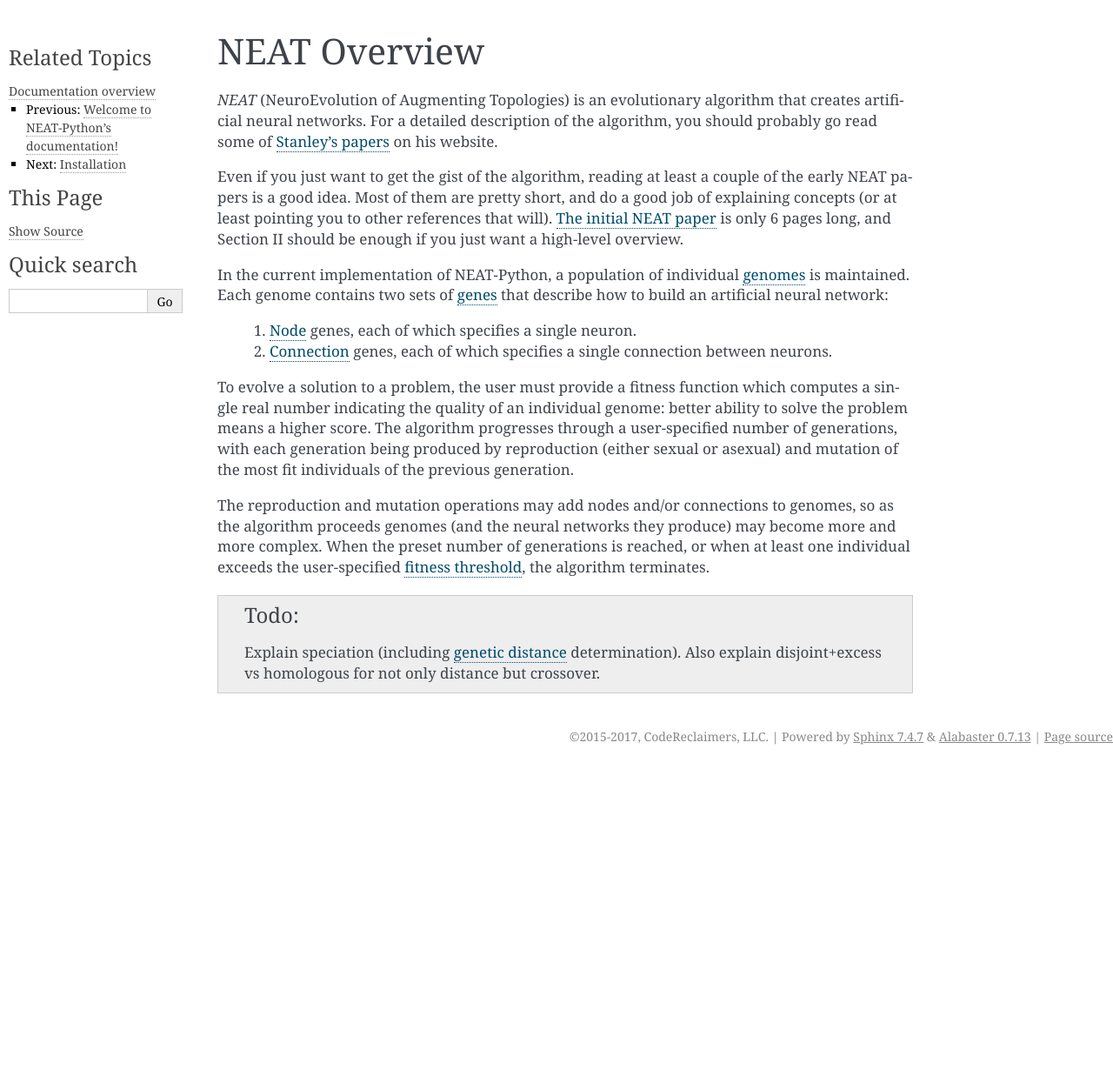
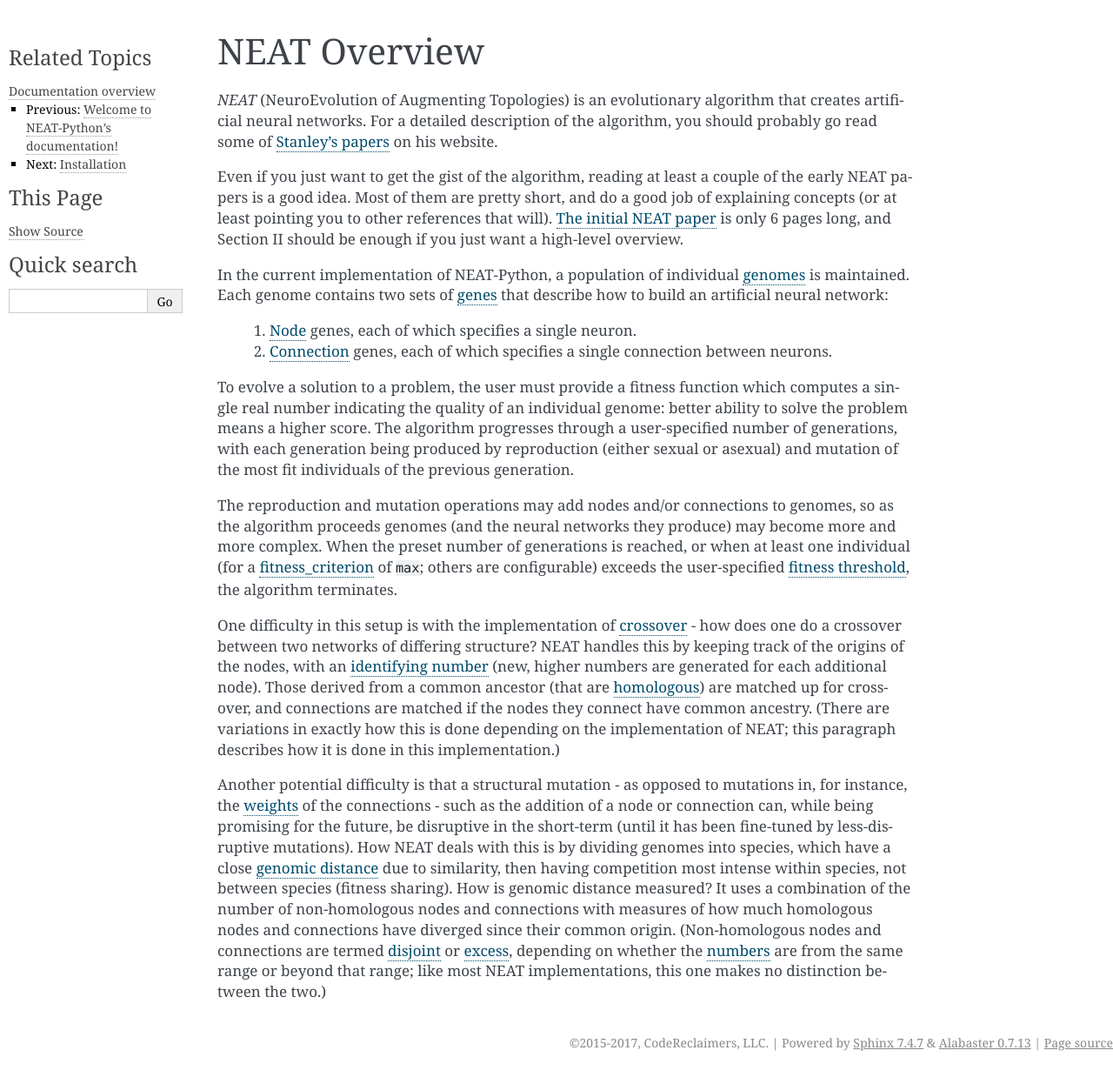
Before and after one commit to CodeReclaimers/neat-python, a Sphinx documentation site: the page built from docs/neat_overview.rst, in a window 1280 px wide. Shown: the whole page at 87% size. Built offline with Sphinx 7.4.7, drawn with Linux system fonts in a browser that asks for light colours; before the commit the page ends 900 px from its top, so only the background shows below that.

Commit message:
Expanded neat_overview

```diff
--- a/docs/conf.py
+++ b/docs/conf.py
@@ -170,7 +170,9 @@ html_last_updated_fmt = '%b %d, %Y'
 
 # If true, SmartyPants will be used to convert quotes and dashes to
 # typographically correct entities.
-# html_use_smartypants = True
+
+# Turned off in docutils.conf (messing up formatting of functions, etc)
+#html_use_smartypants = False
 
 # Custom sidebar templates, maps document names to template names.
 #html_sidebars = {}
--- /dev/null
+++ b/docs/docutils.conf
@@ -0,0 +1,2 @@
+[DEFAULT]
+smart_quotes = no
--- a/docs/module_summaries.rst
+++ b/docs/module_summaries.rst
@@ -1607,7 +1607,7 @@ statistics
       :return: List of lists of species sizes, ordered by species :term:`id/key <key>`.
       :rtype: list(list(int))
 
-    .. py:method:: get_species_fitness(null_value=``)
+    .. py:method:: get_species_fitness(null_value='')
 
       Returns a by-generation list of lists of species fitnesses; the fitness of a species is determined by the ``mean`` fitness of the genomes in the species,
       as with the reproduction distribution by :py:class:`reproduction.DefaultReproduction`. The ``null_value`` parameter is used for species not present in a
--- a/docs/neat_overview.rst
+++ b/docs/neat_overview.rst
@@ -26,8 +26,20 @@ sexual or asexual) and mutation of the most fit individuals of the previous gene
 
 The reproduction and mutation operations may add nodes and/or connections to genomes, so as the algorithm proceeds
 genomes (and the neural networks they produce) may become more and more complex.  When the preset number of generations
-is reached, or when at least one individual exceeds the user-specified :ref:`fitness threshold <fitness-threshold-label>`, the algorithm terminates.
+is reached, or when at least one individual (for a :ref:`fitness_criterion <fitness-criterion-label>` of ``max``; others are configurable)
+exceeds the user-specified :ref:`fitness threshold <fitness-threshold-label>`, the algorithm terminates.
 
-.. todo::
+.. index:: crossover
+.. index:: key
+.. index:: ! homologous
 
-  Explain speciation (including :term:`genetic distance` determination). Also explain disjoint+excess vs homologous for not only distance but crossover.
+One difficulty in this setup is with the implementation of :term:`crossover` - how does one do a crossover between two networks of differing structure?
+NEAT handles this by keeping track of the origins of the nodes, with an :term:`identifying number <key>` (new, higher numbers are generated for each additional node). Those derived from a common ancestor (that are :term:`homologous`) are matched up for crossover, and connections are matched if the
+nodes they connect have common ancestry. (There are variations in exactly how this is done depending on the implementation of NEAT; this paragraph describes how it is done in this implementation.)
+
+.. index:: ! genomic distance
+.. index:: ! disjoint
+.. index:: ! excess
+
+Another potential difficulty is that a structural mutation - as opposed to mutations in, for instance, the :term:`weights <weight>` of the connections - such as the addition of a node or connection can, while being promising for the future, be disruptive in the short-term (until it has been fine-tuned by less-disruptive
+mutations). How NEAT deals with this is by dividing genomes into species, which have a close :term:`genomic distance` due to similarity, then having competition most intense within species, not between species (fitness sharing). How is genomic distance measured? It uses a combination of the number of non-homologous nodes and connections with measures of how much homologous nodes and connections have diverged since their common origin. (Non-homologous nodes and connections are termed :term:`disjoint` or :term:`excess`, depending on whether the :term:`numbers <key>` are from the same range or beyond that range; like most NEAT implementations, this one makes no distinction between the two.)
```
